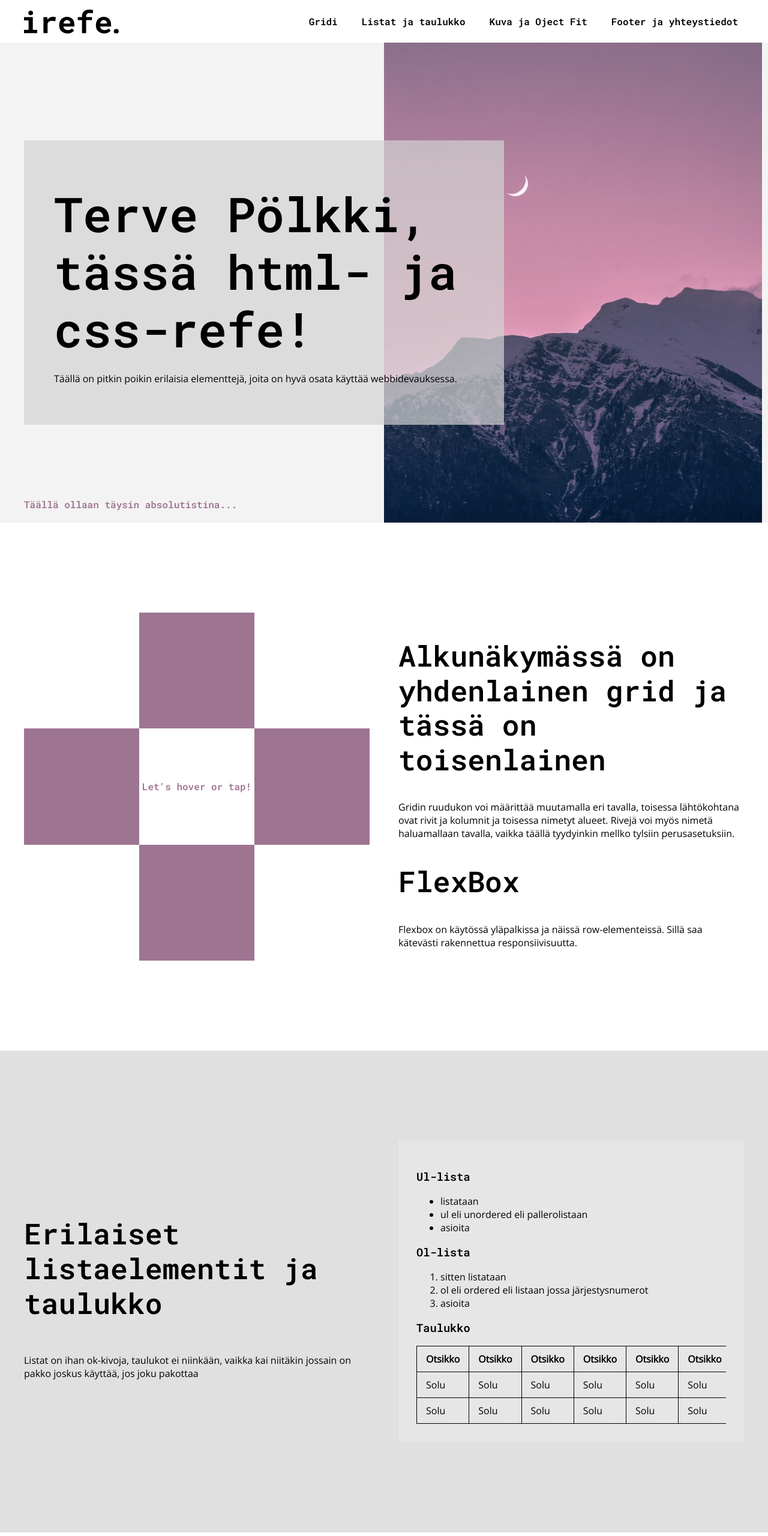
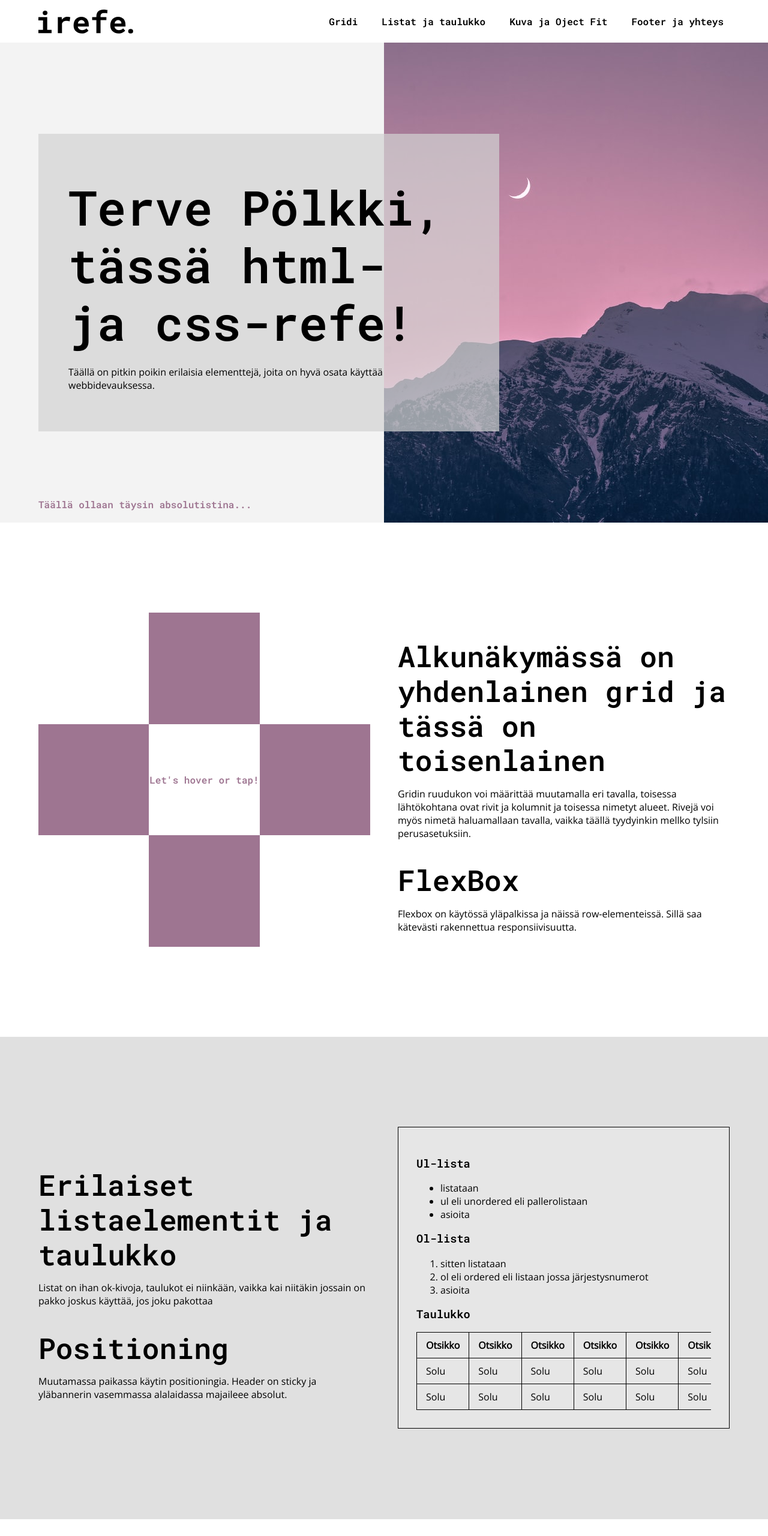
Before and after one commit to sivuseppa/basics-of-web-refe-site, a plain HTML site: page index.html in a window 1280 px wide. Shown: the top 2560 px of the page at 60% size. Drawn offline with nearby package versions, Linux system fonts and the light colour scheme.

Commit message:
loppuviilauksia

```diff
--- a/index.html
+++ b/index.html
@@ -22,7 +22,7 @@
                 <a class="menu-item" href="#grid-scroll-achor">Gridi</a>
                 <a class="menu-item" href="#table-scroll-achor">Listat ja taulukko</a>
                 <a class="menu-item" href="#img-scroll-achor">Kuva ja Oject Fit</a>
-                <a class="menu-item" href="#footer-scroll-achor">Footer ja yhteystiedot</a>
+                <a class="menu-item" href="#footer-scroll-achor">Footer ja yhteys</a>
             </nav>
 
             <script>
@@ -90,9 +90,11 @@
 
         <div id="table-scroll-achor" class="row-two-container full-width">
             <div class="flex-container wide-with row row-two">
-                <div class="grid-container">
+                <div>
                     <h2>Erilaiset listaelementit ja taulukko</h2>
                     <p>Listat on ihan ok-kivoja, taulukot ei niinkään, vaikka kai niitäkin jossain on pakko joskus käyttää, jos joku pakottaa</p>
+                    <h2>Positioning</h2>
+                    <p>Muutamassa paikassa käytin positioningia. Header on sticky ja yläbannerin vasemmassa alalaidassa majaileee absolut.</p>
                 </div>
                 <div class="list-container">
                     <h3>Ul-lista</h3>
@@ -174,7 +176,7 @@
 
     <footer id="footer-scroll-achor">
         <div>
-            <h2>Nastaa, footerissa ollaan :)</h2>
+            <h2>Nastaa, semanttisessa footerissa ollaan :)</h2>
             <p>Tämä saitti on referenssityö ja tämä footer-elementti on semanttinen html-elementti. Semanttisia elementtejä on tällä sivustolla muitakin, kuten header ja nav. </p>
             <h2>Yhteystiedot</h2>
             <p>Mikko Mörö<br>040 739 2413<br><a href="mailto:mikko@sivuseppa.fi">mikko@sivuseppa.fi</a></p>
--- a/style.css
+++ b/style.css
@@ -26,6 +26,7 @@ body{
 /* Header + Main navigation */
 
 header{
+    position: -webkit-sticky;
     position: sticky;
     top: 0;
     padding: 15px 0;
@@ -128,6 +129,7 @@ h1{
 }
 h2{
     font-size: 3em;
+    margin: 0.8em 0 0.3em;
 }
 
 @media (max-width: 990px){
@@ -175,11 +177,12 @@ h2{
     grid-row: 1 / -1;
     background-image: url(ingmar-i-hCaOXEzpU-unsplash.jpg);
     background-size: cover;
+    margin-right: -5vw;
 }
 
-@media( min-width: 1200px ){
+@media( min-width: 1332px ){
     .top-banner .grid-container > div:last-of-type{
-        margin-right: calc( (98.5vw - 1200px) / -2 );
+        margin-right: calc( (100vw - 1200px) / -2 );
     }
 }
 
@@ -195,6 +198,7 @@ h2{
 @media(max-width: 560px){
     .top-banner .grid-container > div:first-child{
         grid-column: 1 / -1;
+        padding: 30px;
     }
 }
 
@@ -229,7 +233,7 @@ h2{
 
 .wide-with{
     width: 1200px;
-    max-width: 95%;
+    max-width: 90vw;
     margin-left: auto;
     margin-right: auto;
 }
@@ -272,9 +276,9 @@ th, td{
     text-align: center;
 }
 
-@media(max-width: 1200px){
+@media(max-width: 1332px){
     .row-one .grid-container{
-        height: calc( 95vw / 2 );
+        height: calc( 87vw / 2 );
     }
 }
 
@@ -284,7 +288,7 @@ th, td{
         margin-bottom: 100px;
     }
     .row-one .grid-container{
-        height: 95vw;
+        height: 87vw;
     }
 }
 
@@ -313,6 +317,7 @@ th, td{
     box-sizing: border-box;
     padding: 30px;
     background-color: rgba(255,255,255,0.2);
+    border: 1px solid;
 }
 
 /* Image */
```
